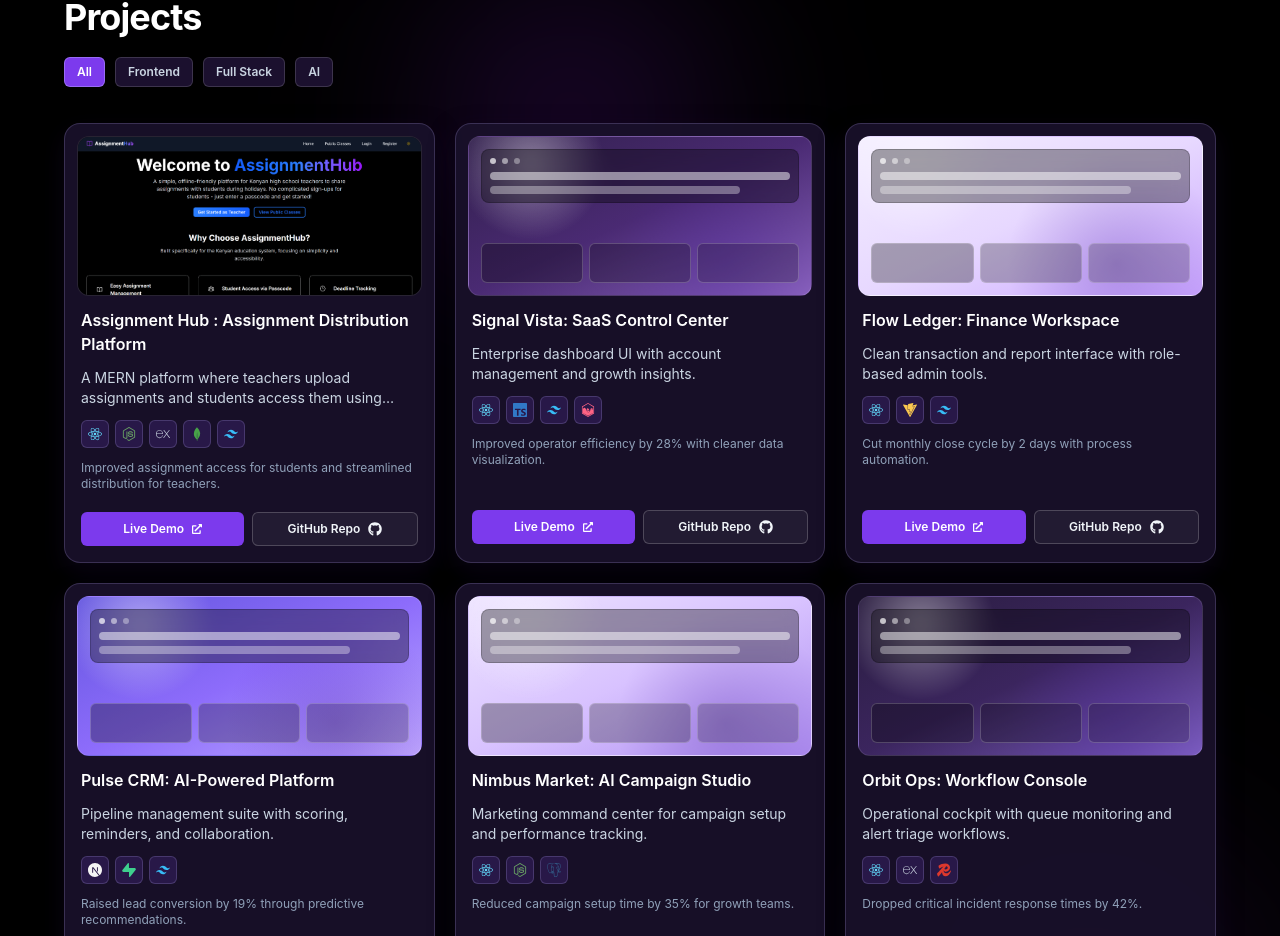
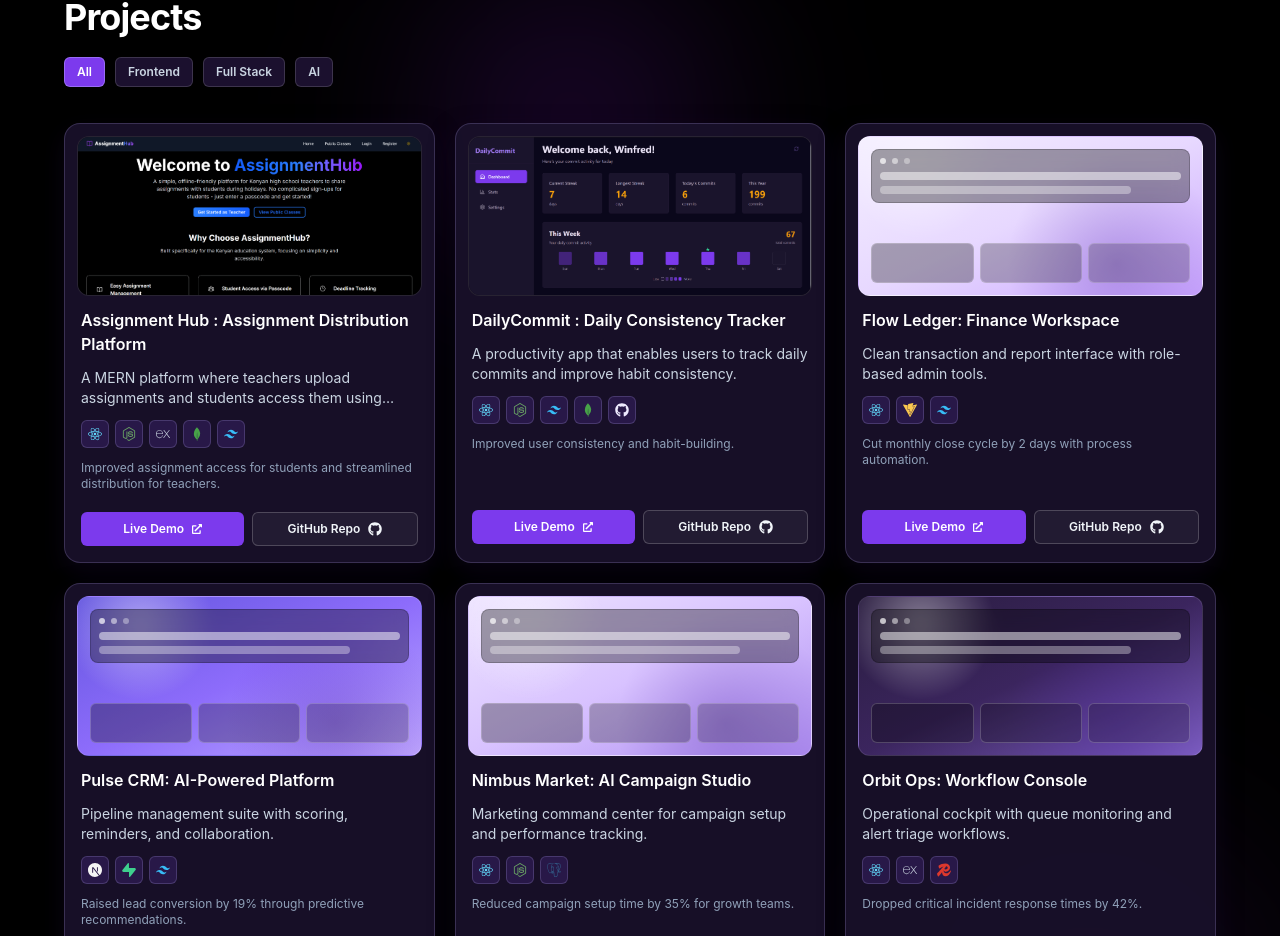
Before and after one commit to Winney360/Winfred-Nkatha-Portfolio, a React (Vite) app in the folder client/: page / in a window 1280 px wide. Shown: the part 1797-2733 px from the top of the page. Built offline with nearby package versions, Linux system fonts and the light colour scheme; no server answers.

Commit message:
Refactor code structure for improved readability and maintainability

```diff
--- a/client/src/sections/Projects.jsx
+++ b/client/src/sections/Projects.jsx
@@ -2,6 +2,7 @@ import React, { useState } from "react";
 import { motion } from "framer-motion";
 import { FaExternalLinkAlt, FaGithub, FaNodeJs, FaReact } from "react-icons/fa";
 import assignmentPreview from "../assets/projects/Asssignment.png";
+import commitPreview from "../assets/projects/commit.png";
 import {
   SiChartdotjs,
   SiExpress,
@@ -29,14 +30,14 @@ const projectsData = [
     accent: "from-[#5b5ef7] via-[#7e4cff] to-[#c08dff]",
   },
   {
-    title: "Signal Vista: SaaS Control Center",
-    description: "Enterprise dashboard UI with account management and growth insights.",
-    image: "",
-    imageAlt: "Signal Vista preview",
-    tech: ["React", "TypeScript", "Tailwind CSS", "Chart.js"],
-    impact: "Improved operator efficiency by 28% with cleaner data visualization.",
-    live: "#",
-    github: "#",
+    title: "DailyCommit : Daily Consistency Tracker",
+    description: "A productivity app that enables users to track daily commits and improve habit consistency.",
+    image: commitPreview,
+    imageAlt: "DailyCommit preview",
+    tech: ["React", "Node.js", "Tailwind CSS", "MongoDB","JavaScript"],
+    impact: "Improved user consistency and habit-building.",
+    live: "https://daily-commit-theta.vercel.app/",
+    github: "https://github.com/Winney360/dailyCommit.git",
     category: "Full Stack",
     accent: "from-[#32204d] via-[#4a2a73] to-[#8a63be]",
   },
```
Also changed, not shown: client/src/assets/projects/commit.png (added).
